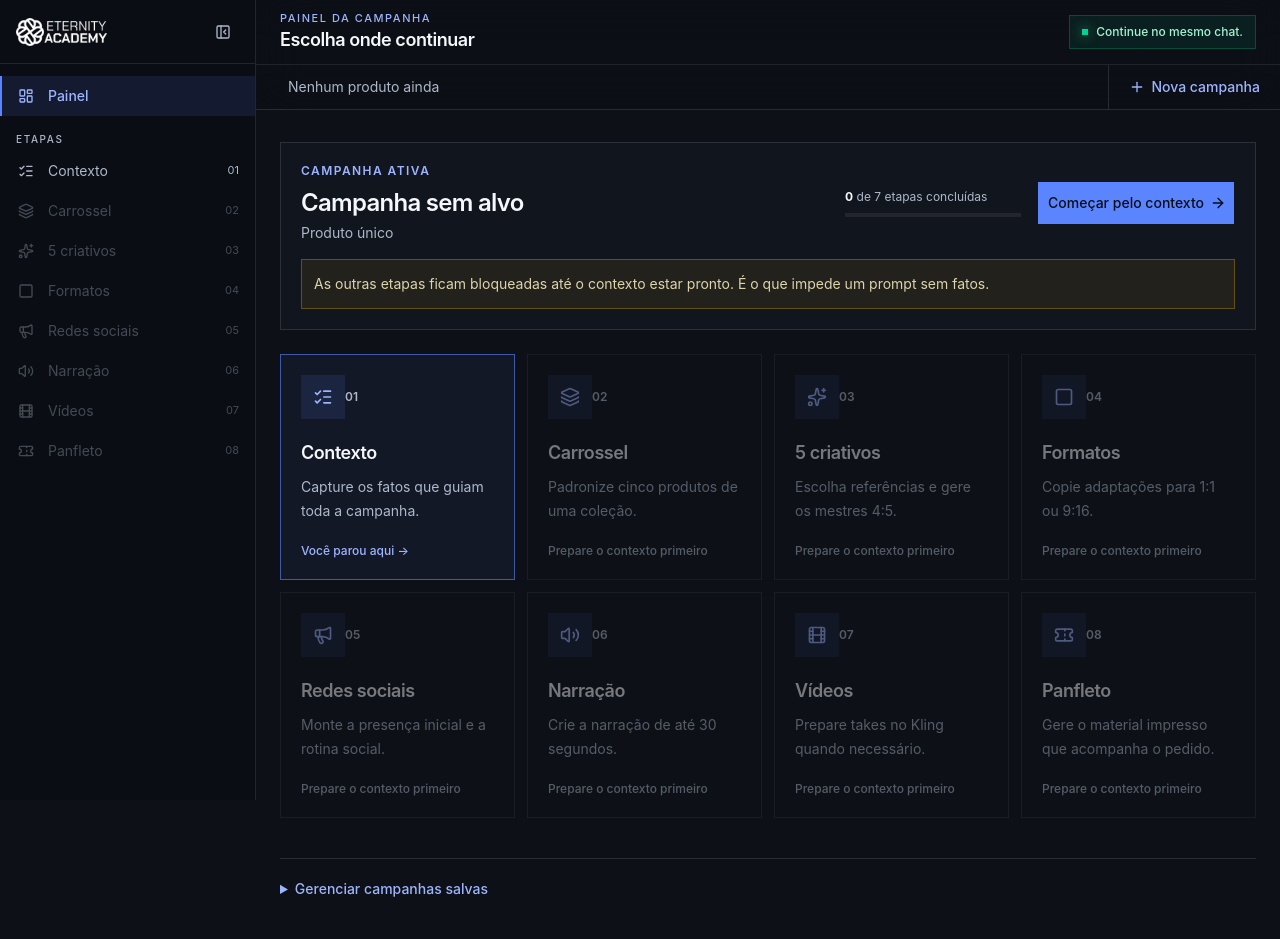
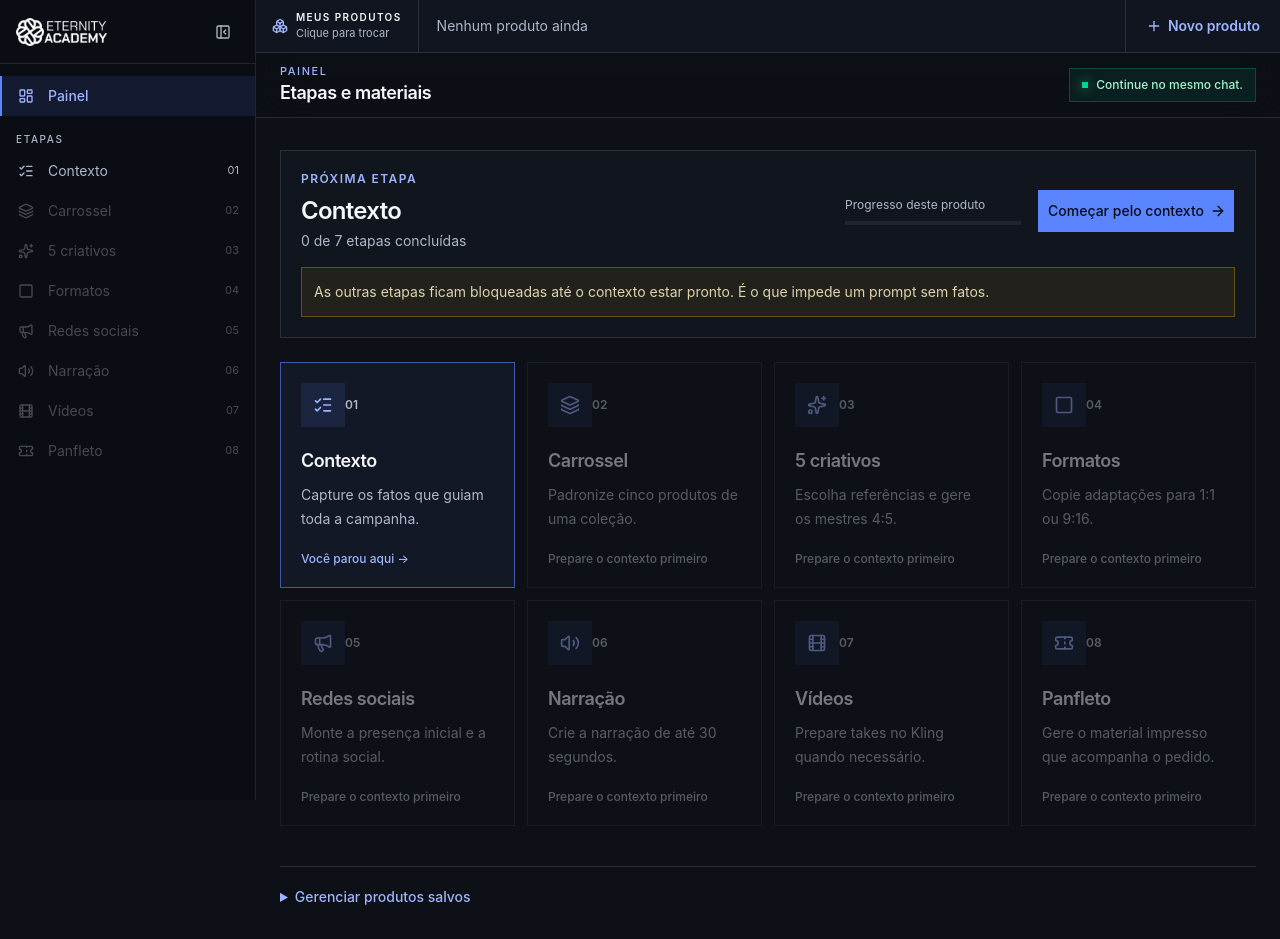
Before and after one commit to PedroPaulogg77/criativos-eternity, a Next.js app: page / in a window 1280 px wide. Both pictures are taken after a click on the button 886 px from the left and 581 px from the top of the page. Built offline with nearby package versions, Linux system fonts and the light colour scheme.

Commit message:
Make product switching prominent and renameable

```diff
--- a/app/page.tsx
+++ b/app/page.tsx
@@ -712,6 +712,16 @@ export default function Home() {
     window.scrollTo({ top: 0, behavior: 'smooth' });
   }
 
+  function renameCampaign(id: string, name: string) {
+    const next: CampaignStore = {
+      ...storeRef.current,
+      items: storeRef.current.items.map((record) => record.id === id
+        ? { ...record, tabName: name.trim(), updatedAt: Date.now() }
+        : record),
+    };
+    commitStore(next);
+  }
+
   function deleteCampaign(record: CampaignRecord) {
     const next = removeCampaign(storeRef.current, record.id);
     commitStore(next);
@@ -889,11 +899,12 @@ export default function Home() {
     onNewCampaign: resetCampaign,
     campaigns: campaigns.filter((record) => !isBlank(record) || record.id === campaignId).map((record) => ({
       id: record.id,
-      label: record.exactTarget.trim() || 'Novo produto',
-      detail: `${record.mode === 'collection' ? 'Coleção' : 'Produto único'}${record.offer.trim() ? ` · ${record.offer.trim()}` : ''}`,
+      label: campaignLabel(record),
+      detail: `${record.tabName.trim() && record.exactTarget.trim() ? `${record.exactTarget.trim()} · ` : ''}${record.mode === 'collection' ? 'Coleção' : 'Produto único'}${record.offer.trim() ? ` · ${record.offer.trim()}` : ''}`,
     })),
     activeCampaignId: campaignId,
     onSwitchCampaign: switchCampaign,
+    onRenameCampaign: renameCampaign,
   };
 
   const shellProps = {
@@ -946,8 +957,8 @@ export default function Home() {
     return (
       <AppShell
         nav={nav}
-        eyebrow="Painel da campanha"
-        title="Escolha onde continuar"
+        eyebrow="Painel"
+        title="Etapas e materiais"
         bleed
         alert={linkAccess === 'protected' && hasContext ? <AttachmentAlert compact /> : null}
         actions={<SameChatPill />}
@@ -957,13 +968,13 @@ export default function Home() {
         <section className="border border-border bg-card/55 p-5">
           <div className="flex flex-col gap-5 lg:flex-row lg:items-center lg:justify-between">
             <div className="min-w-0">
-              <p className="text-xs font-semibold tracking-[0.12em] text-accent-foreground uppercase">Campanha ativa</p>
-              <h2 className="mt-2 truncate text-xl font-semibold tracking-[-0.03em] sm:text-2xl">{exactTarget.trim() || 'Campanha sem alvo'}</h2>
-              <p className="mt-1 truncate text-sm text-muted-foreground">{campaignMode === 'collection' ? 'Coleção' : 'Produto único'}{offer.trim() ? ` · ${offer}` : ''}</p>
+              <p className="text-xs font-semibold tracking-[0.12em] text-accent-foreground uppercase">Próxima etapa</p>
+              <h2 className="mt-2 truncate text-xl font-semibold tracking-[-0.03em] sm:text-2xl">{doneCount === applicablePhases.length ? 'Campanha concluída' : phaseNames[nextPhase - 1]}</h2>
+              <p className="mt-1 truncate text-sm text-muted-foreground">{doneCount} de {applicablePhases.length} etapas concluídas</p>
             </div>
             <div className="flex shrink-0 flex-col gap-4 sm:flex-row sm:items-center">
               <div className="w-full sm:w-44">
-                <p className="text-xs text-muted-foreground"><strong className="text-foreground">{doneCount}</strong> de {applicablePhases.length} etapas concluídas</p>
+                <p className="text-xs text-muted-foreground">Progresso deste produto</p>
                 <div className="mt-2 h-1 w-full bg-white/[0.07]"><div className="h-full bg-primary transition-[width] duration-300" style={{ width: `${(doneCount / applicablePhases.length) * 100}%` }} /></div>
               </div>
               <Button type="button" className="h-11 shrink-0" onClick={() => openStage(nextPhase)}>
@@ -1016,8 +1027,8 @@ export default function Home() {
         </div>
 
         <details className="mt-10 border-t border-border pt-5">
-          <summary className="cursor-pointer text-sm font-medium text-accent-foreground">Gerenciar campanhas salvas</summary>
-          <p className="mt-3 text-sm text-muted-foreground">Cada campanha guarda seu próprio contexto, lote e conferência neste navegador.</p>
+          <summary className="cursor-pointer text-sm font-medium text-accent-foreground">Gerenciar produtos salvos</summary>
+          <p className="mt-3 text-sm text-muted-foreground">Cada produto guarda seu próprio contexto, lote e conferência neste navegador.</p>
           <div className="mt-4 grid gap-2">
             {campaigns.map((record) => {
               const applicable = record.mode === 'collection' ? 8 : 7;
@@ -1031,7 +1042,7 @@ export default function Home() {
                       {active ? <span className="shrink-0 bg-primary/20 px-2 py-0.5 text-[11px] font-medium text-accent-foreground">aberta</span> : null}
                     </div>
                     <p className="mt-1 truncate text-sm text-muted-foreground">
-                      {record.mode === 'collection' ? 'Coleção' : 'Produto único'}{record.offer.trim() ? ` · ${record.offer}` : ''} · {recordDone} de {applicable} etapas · {formatDate(record.updatedAt)}
+                      {record.tabName.trim() && record.exactTarget.trim() ? `${record.exactTarget} · ` : ''}{record.mode === 'collection' ? 'Coleção' : 'Produto único'}{record.offer.trim() ? ` · ${record.offer}` : ''} · {recordDone} de {applicable} etapas · {formatDate(record.updatedAt)}
                     </p>
                   </div>
                   {active ? null : <Button type="button" variant="outline" size="sm" className="h-9 shrink-0" onClick={() => switchCampaign(record.id)}>Abrir</Button>}
@@ -1045,13 +1056,13 @@ export default function Home() {
         <Dialog open={campaignToDelete !== null} onOpenChange={(open) => !open && setCampaignToDelete(null)}>
           <DialogContent className="max-w-lg border border-primary/20 bg-popover sm:max-w-lg">
             <DialogHeader>
-              <DialogTitle>Apagar esta campanha?</DialogTitle>
+            <DialogTitle>Apagar este produto?</DialogTitle>
               <DialogDescription>{campaignToDelete ? campaignLabel(campaignToDelete) : ''}</DialogDescription>
             </DialogHeader>
-            <p className="text-sm leading-6 text-muted-foreground">O contexto, o lote de cinco e a conferência dessa campanha somem deste navegador. Não dá para desfazer.</p>
+            <p className="text-sm leading-6 text-muted-foreground">O contexto, o lote de cinco e a conferência deste produto somem deste navegador. Não dá para desfazer.</p>
             <DialogFooter>
               <Button type="button" variant="ghost" onClick={() => setCampaignToDelete(null)}>Manter</Button>
-              <Button type="button" variant="destructive" onClick={() => campaignToDelete && deleteCampaign(campaignToDelete)}>Apagar campanha</Button>
+              <Button type="button" variant="destructive" onClick={() => campaignToDelete && deleteCampaign(campaignToDelete)}>Apagar produto</Button>
             </DialogFooter>
           </DialogContent>
         </Dialog>
@@ -1263,15 +1274,6 @@ export default function Home() {
       </div>
     );
 
-    const libraryActions = (
-      <div className="hidden min-w-0 items-center gap-2 border border-border bg-card/55 px-3 py-1.5 text-xs md:flex">
-        <Package className="size-3.5 shrink-0 text-muted-foreground" />
-        <span className="max-w-[14rem] truncate">{exactTarget || 'Campanha sem alvo definido'}</span>
-        {offer ? <><span className="text-muted-foreground">·</span><span className="max-w-[12rem] truncate text-muted-foreground">{offer}</span></> : null}
-        {offerMechanic ? <><span className="text-muted-foreground">·</span><span className="text-muted-foreground">{offerMechanics.find((item) => item.value === offerMechanic)?.label}</span></> : null}
-      </div>
-    );
-
     return (
       <PhaseShell
         {...shellProps}
@@ -1281,7 +1283,6 @@ export default function Home() {
         panel={galleryPanel}
         menuLabel="Abrir filtros e lote"
         menuBadge={galleryFilterCount || undefined}
-        actions={libraryActions}
         toolbar={libraryToolbar}
       >
         {orderedReferences.length ? <div className="reference-masonry pb-20 lg:pb-0" aria-label="Biblioteca de referências">{orderedReferences.map((item) => {
--- a/components/app-shell.tsx
+++ b/components/app-shell.tsx
@@ -4,6 +4,7 @@
 
 import { useEffect, useRef, useState } from 'react';
 import {
+  Boxes,
   Film,
   Layers3,
   LayoutDashboard,
@@ -12,6 +13,7 @@ import {
   Menu,
   PanelLeftClose,
   PanelLeftOpen,
+  Pencil,
   Plus,
   SlidersHorizontal,
   Sparkles,
@@ -22,6 +24,16 @@ import {
 } from 'lucide-react';
 
 import { phaseNames, type Phase } from '@/lib/phases';
+import { Button } from '@/components/ui/button';
+import {
+  Dialog,
+  DialogContent,
+  DialogDescription,
+  DialogFooter,
+  DialogHeader,
+  DialogTitle,
+} from '@/components/ui/dialog';
+import { Input } from '@/components/ui/input';
 
 const SIDEBAR_STORAGE_KEY = 'eternity:sidebar-collapsed';
 
@@ -36,6 +48,7 @@ export type ShellNav = {
   campaigns: Array<{ id: string; label: string; detail: string }>;
   activeCampaignId: string | null;
   onSwitchCampaign: (id: string) => void;
+  onRenameCampaign: (id: string, name: string) => void;
 };
 
 function NavItem({
@@ -203,6 +216,8 @@ export function AppShell({
 }) {
   const [storedCollapsed, setCollapsed] = useState(false);
   const [mobileOpen, setMobileOpen] = useState(false);
+  const [renamingCampaignId, setRenamingCampaignId] = useState<string | null>(null);
+  const [campaignNameDraft, setCampaignNameDraft] = useState('');
   const campaignTabsRef = useRef<HTMLDivElement>(null);
   /* Um painel de ferramentas não cabe em faixa de ícones: nessa tela o menu fica sempre aberto. */
   const collapsed = panel ? false : storedCollapsed;
@@ -239,6 +254,17 @@ export function AppShell({
     });
   }
 
+  function beginRename(id: string, currentName: string) {
+    setRenamingCampaignId(id);
+    setCampaignNameDraft(currentName);
+  }
+
+  function finishRename() {
+    if (!renamingCampaignId || !campaignNameDraft.trim()) return;
+    nav.onRenameCampaign(renamingCampaignId, campaignNameDraft.trim());
+    setRenamingCampaignId(null);
+  }
+
   return (
     <div className="min-h-screen bg-background text-foreground">
       {mobileOpen ? (
@@ -261,6 +287,65 @@ export function AppShell({
 
       <div className={`flex min-h-screen flex-col transition-[padding] duration-200 ${collapsed ? 'lg:pl-[4.75rem]' : 'lg:pl-64'}`}>
         <header className="sticky top-0 z-30 border-b border-border bg-background/92 backdrop-blur-xl">
+          <div className="flex min-w-0 items-stretch border-b border-border bg-card/65">
+            <div className="flex shrink-0 items-center gap-2 border-r border-border px-3 sm:px-4">
+              <Boxes className="size-4 text-accent-foreground" />
+              <div className="hidden md:block">
+                <p className="text-[10px] font-semibold uppercase tracking-[0.14em] text-foreground">Meus produtos</p>
+                <p className="text-[11px] text-muted-foreground">Clique para trocar</p>
+              </div>
+              <span className="text-xs font-semibold md:hidden">Produtos</span>
+            </div>
+
+            <nav aria-label="Trocar produto" className="flex min-w-0 flex-1 items-stretch">
+              <div ref={campaignTabsRef} className="no-scrollbar flex min-w-0 flex-1 items-stretch gap-1 overflow-x-auto p-1.5">
+                {nav.campaigns.map((campaign) => {
+                  const active = campaign.id === nav.activeCampaignId;
+                  return (
+                    <div
+                      key={campaign.id}
+                      className={`flex max-w-64 shrink-0 items-stretch border transition-colors ${active
+                        ? 'border-primary/70 bg-primary/[0.13]'
+                        : 'border-border bg-background/45 hover:border-white/25 hover:bg-white/[0.04]'}`}
+                    >
+                      <button
+                        type="button"
+                        title={`${campaign.label}${campaign.detail ? ` · ${campaign.detail}` : ''}`}
+                        aria-current={active ? 'page' : undefined}
+                        onClick={() => nav.onSwitchCampaign(campaign.id)}
+                        className="min-w-0 px-3 py-2 text-left"
+                      >
+                        <span className={`block truncate text-sm ${active ? 'font-semibold text-foreground' : 'font-medium text-muted-foreground'}`}>{campaign.label}</span>
+                        <span className="hidden truncate text-[11px] text-muted-foreground xl:block">{campaign.detail}</span>
+                      </button>
+                      {active ? (
+                        <button
+                          type="button"
+                          onClick={() => beginRename(campaign.id, campaign.label)}
+                          className="grid w-9 shrink-0 place-items-center border-l border-primary/25 text-accent-foreground transition-colors hover:bg-primary/15 hover:text-foreground"
+                          aria-label={`Renomear ${campaign.label}`}
+                          title="Renomear esta aba"
+                        >
+                          <Pencil className="size-3.5" />
+                        </button>
+                      ) : null}
+                    </div>
+                  );
+                })}
+                {nav.campaigns.length === 0 ? <span className="px-3 py-2.5 text-sm text-muted-foreground">Nenhum produto ainda</span> : null}
+              </div>
+              <button
+                type="button"
+                onClick={nav.onNewCampaign}
+                className="flex shrink-0 items-center gap-1.5 border-l border-border px-3 text-sm font-semibold text-accent-foreground transition-colors hover:bg-primary/[0.1] sm:px-5"
+                aria-label="Adicionar produto"
+                title="Adicionar produto"
+              >
+                <Plus className="size-4" /> <span className="hidden sm:inline">Novo produto</span>
+              </button>
+            </nav>
+          </div>
+
           <div className="flex h-16 items-center gap-3 px-4 sm:px-6">
             <button
               type="button"
@@ -285,38 +370,6 @@ export function AppShell({
             </div>
           </div>
 
-          <nav aria-label="Trocar produto ou campanha" className="flex min-w-0 items-stretch border-t border-border/70">
-            <div ref={campaignTabsRef} className="no-scrollbar flex min-w-0 flex-1 items-stretch overflow-x-auto px-2 sm:px-4">
-              {nav.campaigns.map((campaign) => {
-                const active = campaign.id === nav.activeCampaignId;
-                return (
-                  <button
-                    key={campaign.id}
-                    type="button"
-                    title={`${campaign.label}${campaign.detail ? ` · ${campaign.detail}` : ''}`}
-                    aria-current={active ? 'page' : undefined}
-                    onClick={() => nav.onSwitchCampaign(campaign.id)}
-                    className={`relative max-w-56 shrink-0 truncate border-b-2 px-4 py-3 text-sm transition-colors ${active
-                      ? 'border-primary bg-primary/[0.08] font-medium text-foreground'
-                      : 'border-transparent text-muted-foreground hover:bg-white/[0.04] hover:text-foreground'}`}
-                  >
-                    {campaign.label}
-                  </button>
-                );
-              })}
-              {nav.campaigns.length === 0 ? <span className="px-4 py-3 text-sm text-muted-foreground">Nenhum produto ainda</span> : null}
-            </div>
-            <button
-              type="button"
-              onClick={nav.onNewCampaign}
-              className="flex shrink-0 items-center gap-1.5 border-l border-border px-3 text-sm font-medium text-accent-foreground transition-colors hover:bg-primary/[0.08] sm:px-5"
-              aria-label="Nova campanha"
-              title="Nova campanha"
-            >
-              <Plus className="size-4" /> <span className="hidden sm:inline">Nova campanha</span>
-            </button>
-          </nav>
-
           {step ? (
             <div className="h-0.5 w-full bg-white/[0.06]">
               <div className="h-full bg-primary transition-[width] duration-300" style={{ width: `${(step / 8) * 100}%` }} />
@@ -332,6 +385,23 @@ export function AppShell({
           {bleed ? children : <div className="mx-auto w-full max-w-4xl">{children}</div>}
         </main>
       </div>
+
+      <Dialog open={renamingCampaignId !== null} onOpenChange={(open) => !open && setRenamingCampaignId(null)}>
+        <DialogContent className="border border-primary/20 bg-popover sm:max-w-md">
+          <form onSubmit={(event) => { event.preventDefault(); finishRename(); }}>
+            <DialogHeader>
+              <DialogTitle>Renomear a aba</DialogTitle>
+              <DialogDescription>Use um nome curto para encontrar este produto. O produto enviado aos prompts não será alterado.</DialogDescription>
+            </DialogHeader>
+            <label htmlFor="campaign-tab-name" className="mt-5 mb-2 block text-xs font-medium uppercase tracking-[0.1em] text-muted-foreground">Nome da aba</label>
+            <Input id="campaign-tab-name" value={campaignNameDraft} onChange={(event) => setCampaignNameDraft(event.target.value)} maxLength={40} className="h-11" />
+            <DialogFooter className="mt-5">
+              <Button type="button" variant="ghost" onClick={() => setRenamingCampaignId(null)}>Cancelar</Button>
+              <Button type="submit" disabled={!campaignNameDraft.trim()}>Salvar nome</Button>
+            </DialogFooter>
+          </form>
+        </DialogContent>
+      </Dialog>
     </div>
   );
 }
--- a/lib/campaign-store.ts
+++ b/lib/campaign-store.ts
@@ -9,6 +9,8 @@ export type CampaignRecord = {
   id: string;
   createdAt: number;
   updatedAt: number;
+  /* Nome curto exibido na navegação. Não altera o alvo usado nos prompts. */
+  tabName: string;
   mode: 'single' | 'collection';
   exactTarget: string;
   sourceUrl: string;
@@ -53,6 +55,7 @@ export function createCampaign(partial: Partial<CampaignRecord> = {}): CampaignR
     id: newId(),
     createdAt: now,
     updatedAt: now,
+    tabName: '',
     mode: 'single',
     exactTarget: '',
     sourceUrl: '',
@@ -90,6 +93,7 @@ function sanitize(raw: unknown): CampaignRecord | null {
     id: value.id,
     createdAt: typeof value.createdAt === 'number' ? value.createdAt : Date.now(),
     updatedAt: typeof value.updatedAt === 'number' ? value.updatedAt : Date.now(),
+    tabName: text(value.tabName),
     mode: value.mode,
     exactTarget: text(value.exactTarget),
     sourceUrl: text(value.sourceUrl),
@@ -182,9 +186,9 @@ export function removeCampaign(store: CampaignStore, id: string): CampaignStore
 
 /* Uma campanha sem alvo e sem etapa concluída é rascunho: pode ser reaproveitada em vez de virar lixo na lista. */
 export function isBlank(record: CampaignRecord) {
-  return !record.exactTarget.trim() && !record.offer.trim() && record.donePhases.length === 0 && record.selectedIds.length === 0;
+  return !record.tabName.trim() && !record.exactTarget.trim() && !record.offer.trim() && record.donePhases.length === 0 && record.selectedIds.length === 0;
 }
 
 export function campaignLabel(record: CampaignRecord) {
-  return record.exactTarget.trim() || 'Campanha sem alvo';
+  return record.tabName.trim() || record.exactTarget.trim() || 'Novo produto';
 }
```
